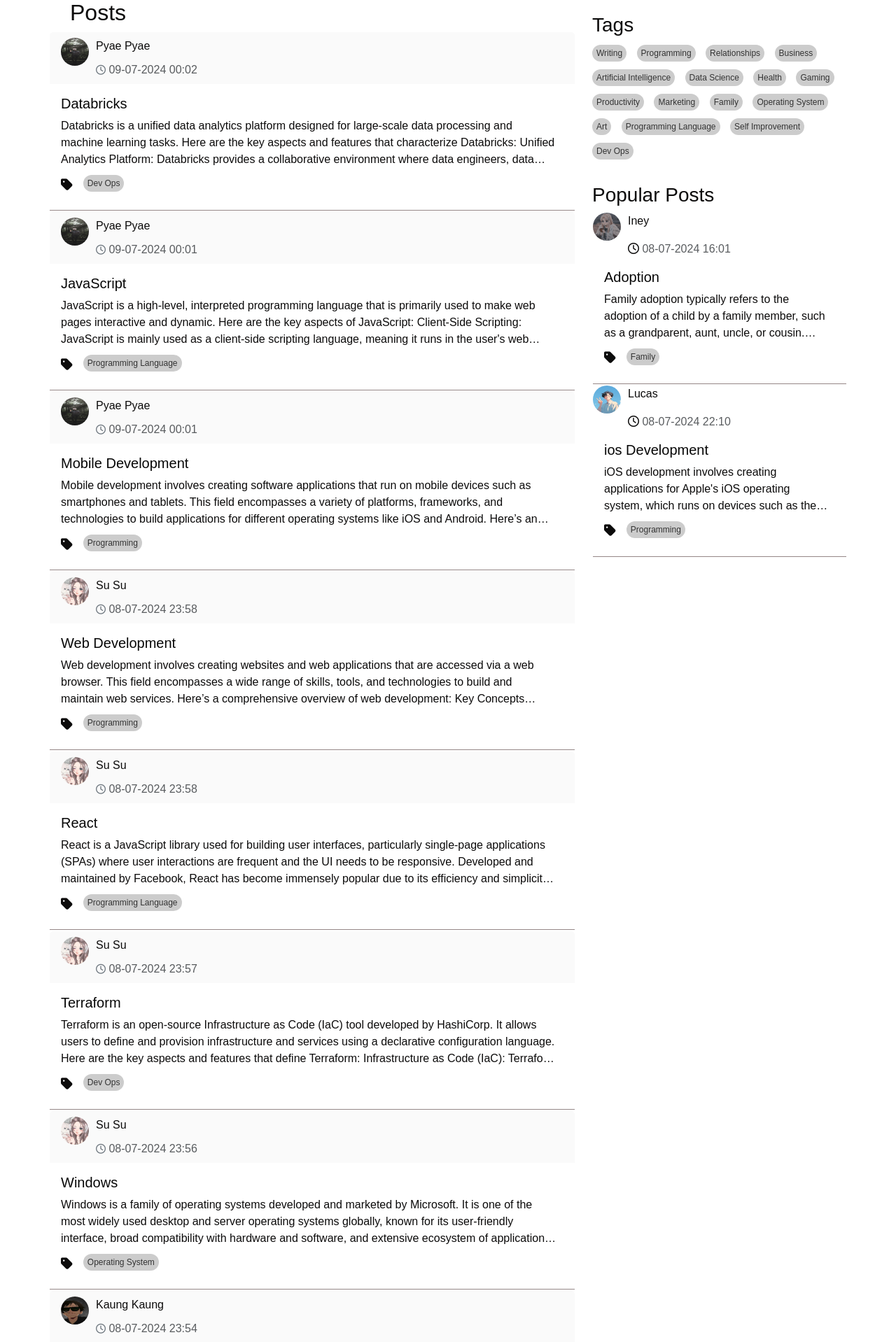
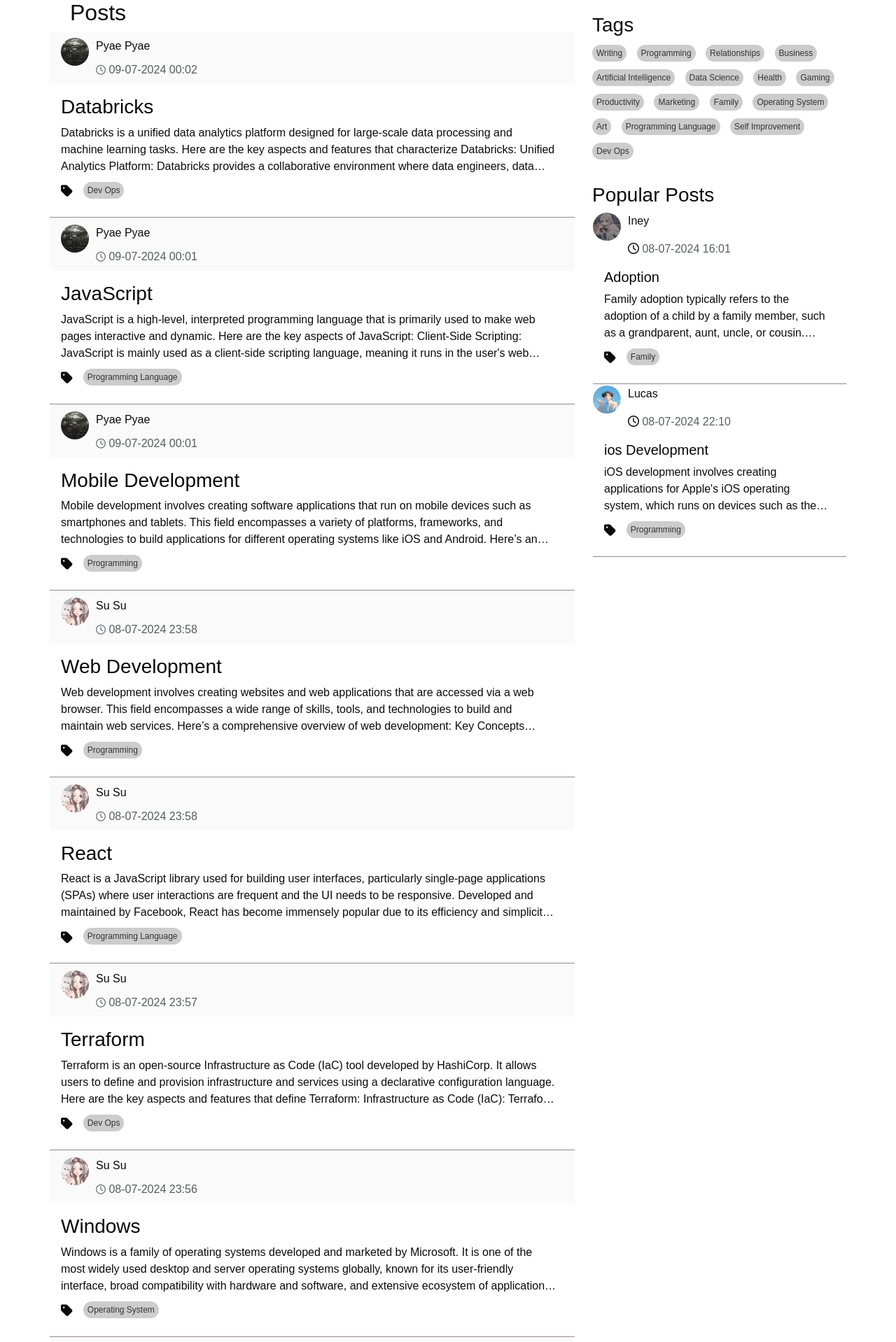
Before and after one commit to Myaphoo585/Flask_blog, a Flask app: page /home in a window 1280 px wide. Shown: the part 77-1995 px from the top of the page at 70% size. Run offline with Flask 3, Linux system fonts and the light colour scheme; a user stored in the database is signed in; data comes from the database, SQL or seed files in the repository.

Commit message:
fix : title font size

```diff
--- a/templates/full_post.html
+++ b/templates/full_post.html
@@ -67,7 +67,7 @@
 
           </div>
           <div class="card-body">
-            <h5 class="card-title">{{post.title}}</h5>
+            <h3 class="card-title">{{post.title}}</h3>
             <p>{{post.content | safe}}</p>
             <div class="tags-container">
               <ul class="list-group list-group-horizontal">
--- a/templates/home.html
+++ b/templates/home.html
@@ -86,7 +86,7 @@
                   class="nav-link"
                   href="{{ url_for('full_post',post_id=post.id) }}"
                 >
-                  <h5 class="card-title">{{post.title}}</h5>
+                  <h3 class="card-title">{{post.title}}</h3>
                   <p class="card-text" id="card-description">
                     {{post.meta | safe}}
                   </p>
--- a/templates/search_results.html
+++ b/templates/search_results.html
@@ -86,7 +86,7 @@
                   class="nav-link"
                   href="{{ url_for('full_post',post_id=post.id) }}"
                 >
-                  <h5 class="card-title">{{post.title}}</h5>
+                  <h3 class="card-title">{{post.title}}</h3>
                   <p class="card-text" id="card-description">
                     {{post.meta | safe}}
                   </p>
```
